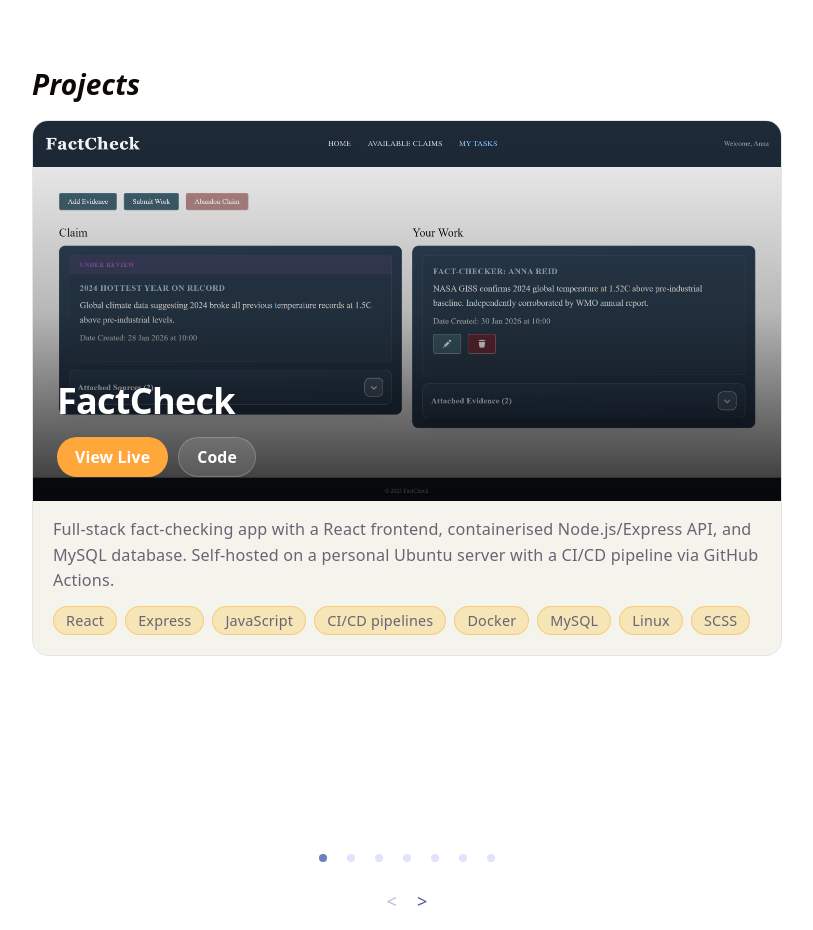
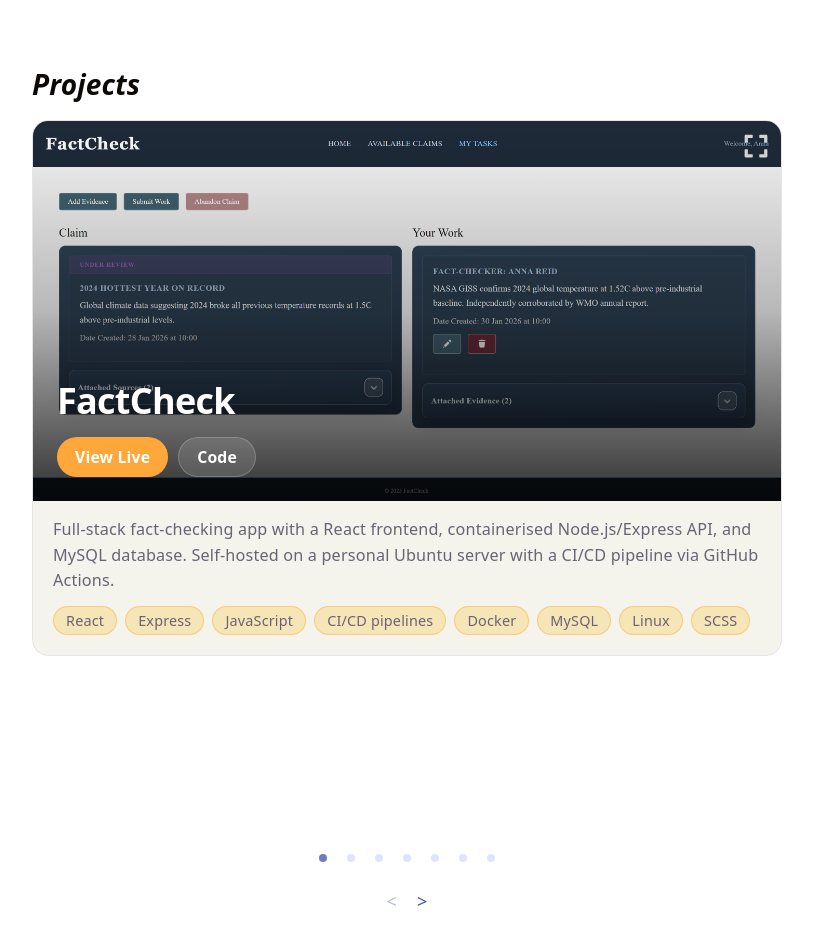
Before and after one commit to markoskatsi/mark0scom, a React (Vite) app: page / in a window 1280 px wide. Shown: the part 1440-2370 px from the top of the page, without its empty margins (233-1046 px from the left). Built offline with nearby package versions, Linux system fonts and the light colour scheme; no server answers.

Commit message:
removed download icon and made images expandable

```diff
--- a/src/data/projects.ts
+++ b/src/data/projects.ts
@@ -13,7 +13,6 @@
   live?: string;
   image?: string;
   github?: string;
-  download?: string;
 }
 
 export const projects: Project[] = [
@@ -56,7 +55,6 @@
       "React Native geocaching app with map-based discovery, user-created caches, and gamified points system.",
     skills: ["React Native", "JavaScript", "Expo", "Map APIs"],
     github: "https://github.com/markoskatsi/GeoQuest",
-    download: "https://expo.dev/@markoskatsi/geoquest",
     image: geoquestImage,
   },
   {
@@ -65,8 +63,6 @@
       "Android habit tracker with reminders and progress indicators, built in Kotlin with MVVM architecture.",
     skills: ["Android", "Kotlin", "Jetpack", "MVVM"],
     github: "https://github.com/markoskatsi/HabitTracker",
-    download:
-      "https://play.google.com/store/apps/details?id=com.markoskatsi.habittracker",
     image: habittrackerImage,
   },
   {
@@ -95,6 +91,5 @@
     skills: ["Java", "Swing", "OOP", "MVC"],
     github: "https://github.com/markoskatsi/CVBuilder",
     image: cvbuilderImage,
-    download: "https://expo.dev/@markoskatsi/cvbuilder",
   },
 ];
--- a/src/entities/projects/ProjectItem.tsx
+++ b/src/entities/projects/ProjectItem.tsx
@@ -1,18 +1,31 @@
 import { Button, ButtonTray } from "../../ui/Button";
+import React from "react";
+import ReactDOM from "react-dom";
+import { Icon } from "../../ui/Icon";
 import type { Project } from "../../data/projects";
 
 export const ProjectItem = ({ project }: { project: Project }) => {
+  const [showImage, setShowImage] = React.useState(false);
+
   return (
     <>
+      {showImage &&
+        project.image &&
+        ReactDOM.createPortal(
+          <div className="lightbox" onClick={() => setShowImage(false)}>
+            <img src={project.image} alt={project.title} />
+          </div>,
+          document.body,
+        )}
       <div className="img">
         {project.image && <img src={project.image} alt={project.title} />}
+        <div className="expand-icon" onClick={() => setShowImage(true)}>
+          <Icon.Expand size={26} />
+        </div>
         <div className="overlay">
           <h3>{project.title}</h3>
           <ButtonTray>
             {project.live && <Button href={project.live}>View Live</Button>}
-            {project.download && (
-              <Button href={project.download}>Download</Button>
-            )}
             {project.github && (
               <Button variant="outline" href={project.github}>
                 Code
--- a/src/ui/Card.scss
+++ b/src/ui/Card.scss
@@ -1,3 +1,21 @@
+.lightbox {
+  position: fixed;
+  inset: 0;
+  z-index: 99999;
+  background: rgba(0, 0, 0, 0.85);
+  display: flex;
+  align-items: center;
+  justify-content: center;
+  cursor: pointer;
+
+  img {
+    max-width: 90vw;
+    max-height: 90vh;
+    object-fit: contain;
+    border-radius: 8px;
+  }
+}
+
 .cardContainer {
   display: grid;
   grid-template-columns: repeat(2, 1fr);
@@ -144,6 +162,21 @@
       display: block;
     }
 
+    .expand-icon {
+      position: absolute;
+      top: 12px;
+      right: 12px;
+      z-index: 99999;
+      opacity: 0.8;
+      transition: opacity 0.2s;
+      color: white;
+
+      &:hover {
+        color: var(--accent);
+        cursor: pointer;
+      }
+    }
+
     .overlay {
       position: absolute;
       inset: 0;
--- a/src/ui/Icon.tsx
+++ b/src/ui/Icon.tsx
@@ -7,11 +7,20 @@
 import { FaLinux } from "react-icons/fa";
 import { GiOctopus } from "react-icons/gi";
 import { FaLinkedin } from "react-icons/fa";
+import { FaExpand } from "react-icons/fa";
 import "./Icon.scss";
 
 export const Icon = ({ children }: { children: React.ReactNode }) => {
   return <div className="icon">{children}</div>;
 };
+
+function Expand({ size = 18 }: { size?: number }) {
+  return (
+    <span title="Expand" className="icon">
+      <FaExpand size={size} />
+    </span>
+  );
+}
 
 function GitHub({ size = 18 }: { size?: number }) {
   return (
@@ -99,3 +108,4 @@
 Icon.Linux = Linux;
 Icon.Octopus = Octopus;
 Icon.Linkedin = Linkedin;
+Icon.Expand = Expand;
```
